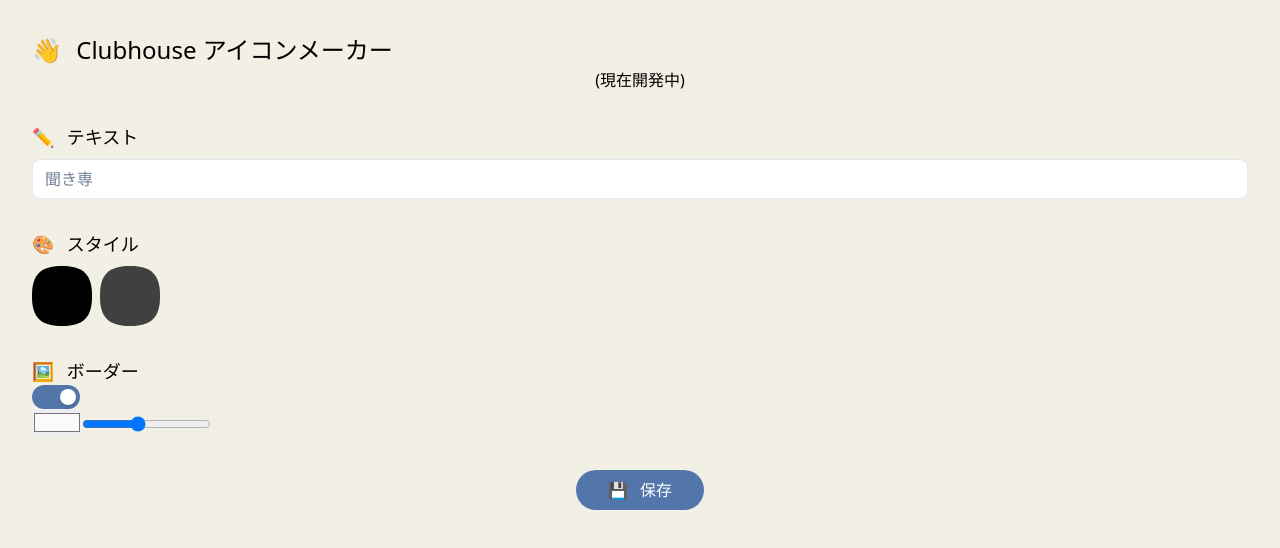
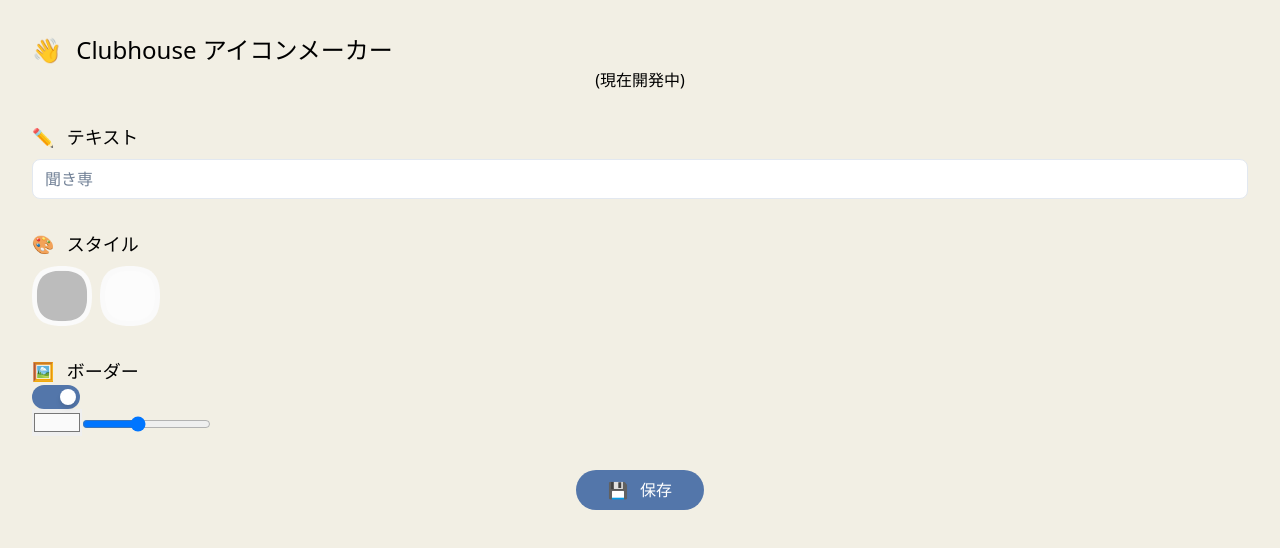
Before and after one commit to retoruto-carry/clubhouseicon, a Nuxt app: page / in a window 1280 px wide. Shown: the top 548 px of the page. Built offline with nearby package versions, Linux system fonts and the light colour scheme.

Commit message:
feature: スタイルのセレクターはボーダーも表示する

```diff
--- a/components/partial/Icon/IconStyleSelector/IconStyleSelector.vue
+++ b/components/partial/Icon/IconStyleSelector/IconStyleSelector.vue
@@ -3,12 +3,13 @@
     <SelectableIconStyle
       v-for="iconStyle in iconStyles"
       :key="iconStyle"
-      ref="icon"
       value="selectedIconStyle"
       class="inline mr-2"
       :icon-style="iconStyle"
       :url="url"
       :text="text"
+      :border-color="borderColor"
+      :border-width="borderWidth"
       @input="$emit('input', $event)"
     />
   </div>
@@ -37,6 +38,14 @@ export default Vue.extend({
       type: String,
       default: '',
     },
+    borderColor: {
+      type: String,
+      default: '',
+    },
+    borderWidth: {
+      type: Number,
+      default: 0,
+    },
   },
   data(): LocalData {
     return {
--- a/components/partial/Icon/IconStyleSelector/SelectableIconStyle.vue
+++ b/components/partial/Icon/IconStyleSelector/SelectableIconStyle.vue
@@ -3,9 +3,10 @@
     ref="icon"
     :url="url"
     :text="text"
-    :border-width="0"
     :width="60"
     :icon-style="iconStyle"
+    :border-color="borderColor"
+    :border-width="borderWidth"
     @click="handleClicked"
   />
 </template>
@@ -36,6 +37,14 @@ export default Vue.extend({
       type: String as PropType<IconStyle>,
       required: true,
     },
+    borderColor: {
+      type: String,
+      default: '',
+    },
+    borderWidth: {
+      type: Number,
+      default: 0,
+    },
   },
   computed: {
     selected(): boolean {
--- a/pages/index.vue
+++ b/pages/index.vue
@@ -50,6 +50,8 @@
             class="mt-2"
             :text="text"
             :url="url"
+            :border-color="borderColor"
+            :border-width="shouldShowBorder ? borderWidth : 0"
           />
         </section>
         <section class="mt-8">
```
